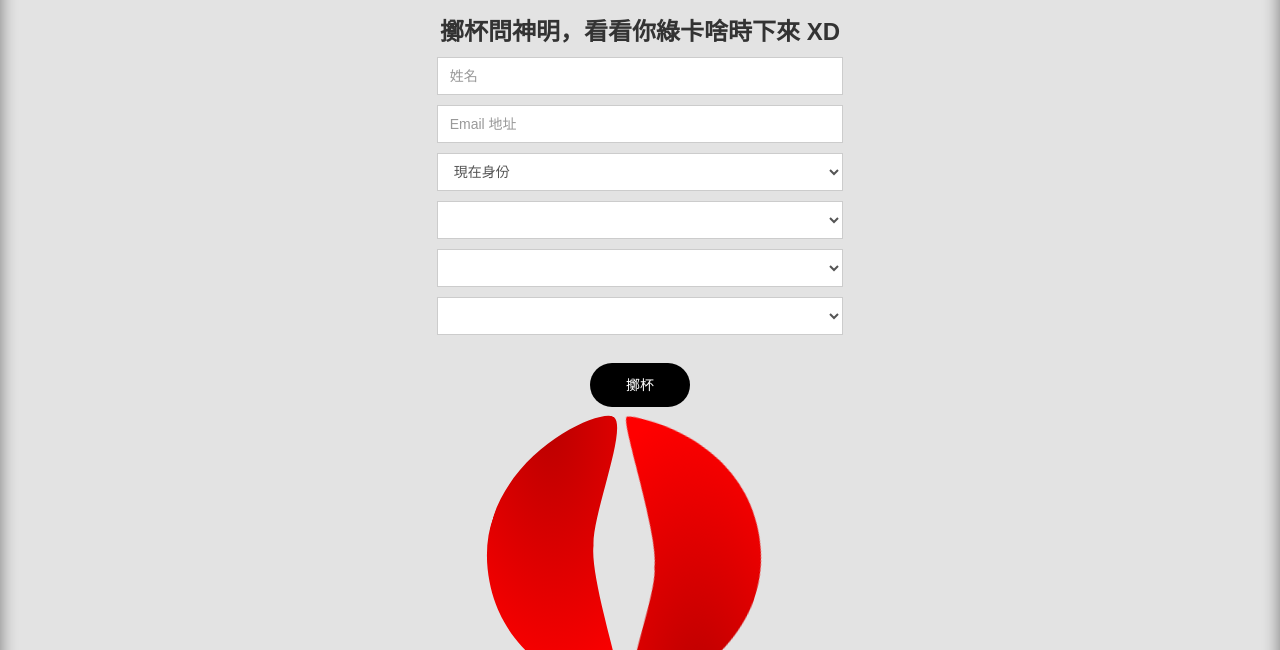
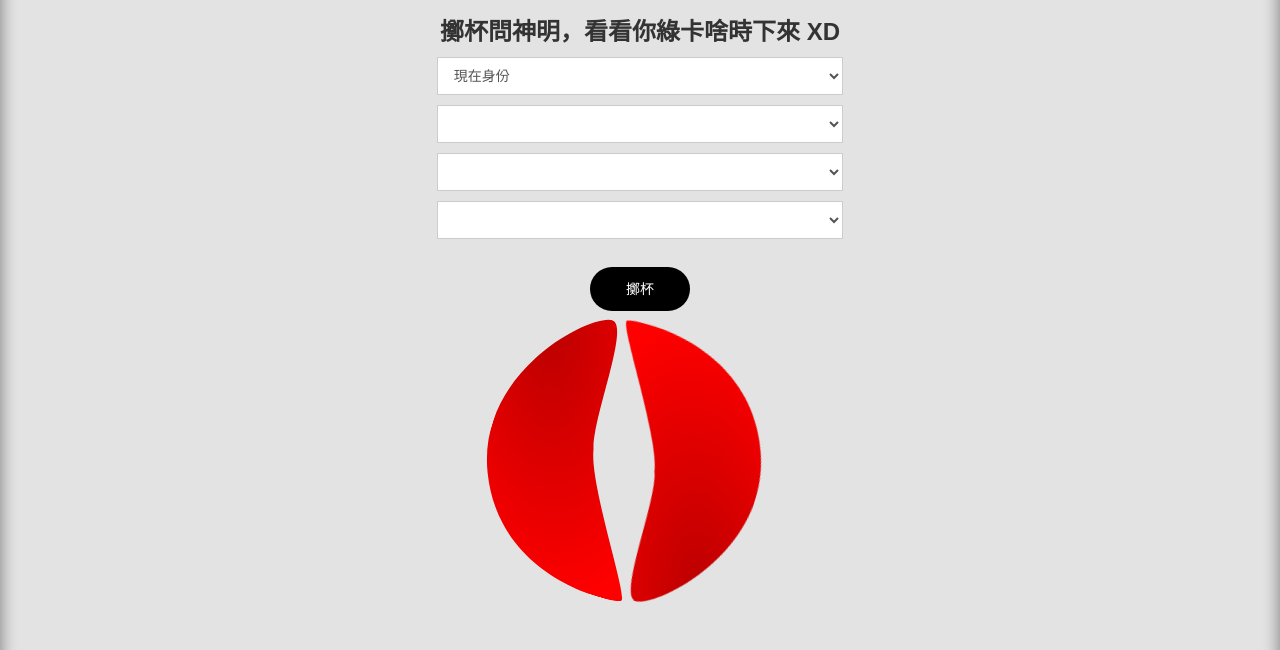
Before and after one commit to amazingandyyy/bobigreencard, a plain HTML site: page index.html in a window 1280 px wide. Shown: the part 150-800 px from the top of the page. Drawn offline with nearby package versions, Linux system fonts and the light colour scheme.

Commit message:
merge all

```diff
--- a/index.html
+++ b/index.html
@@ -29,8 +29,6 @@
           <form id="email-form" name="email-form" data-name="Email Form">
             <h1>綠卡擲杯</h1>
             <center><h3>擲杯問神明，看看你綠卡啥時下來 XD</h3></center>
-            <input class="w-input" id="name" type="text" placeholder="姓名" name="name" data-name="Name">
-            <input class="w-input" id="email" type="email" placeholder="Email 地址" name="email" data-name="Email" required="required">
             <select class="w-input" id="current_status">
               <option value="placeholder" disabled='disabled' selected='selected'>現在身份</option>
               <option value="F1">學生（F1 - 學生簽）</option>
```
